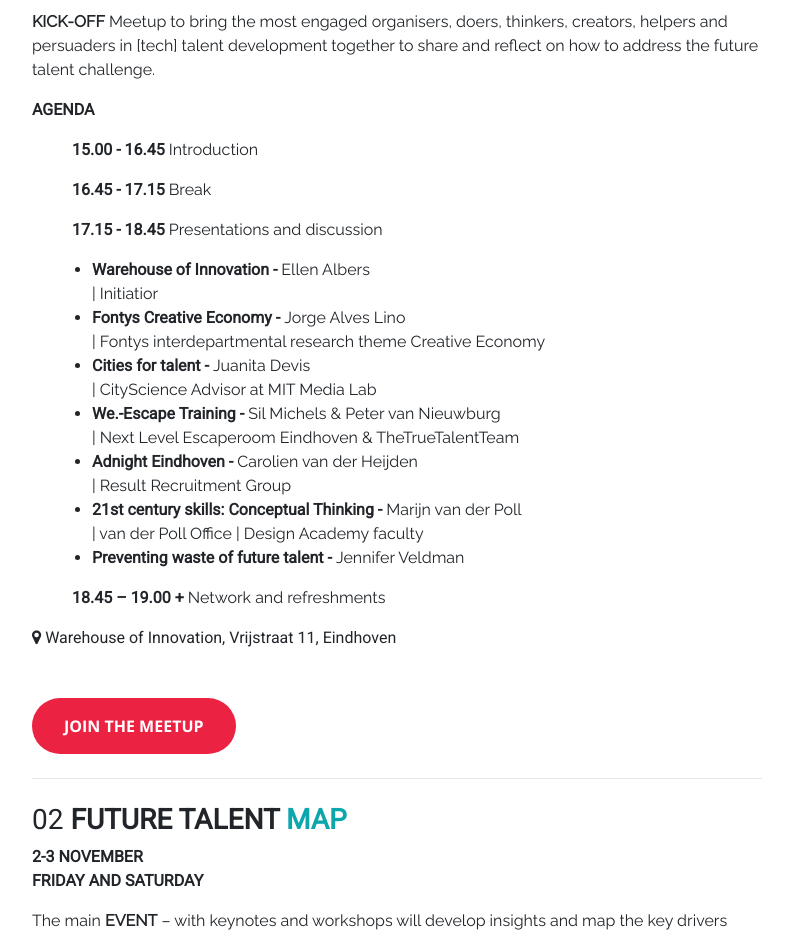
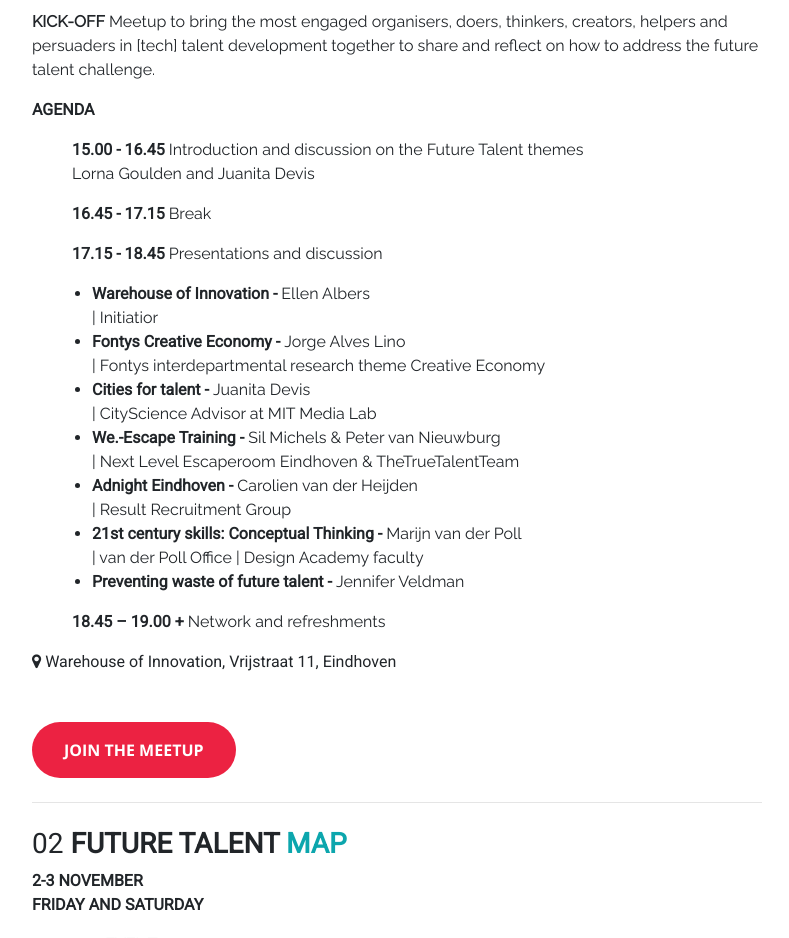
Before and after one commit to ladevis/futuretalentchallenge, a website: page index.html in a window 1280 px wide. Shown: the part 3320-4258 px from the top of the page, without its empty margins (243-1032 px from the left). Drawn offline with nearby package versions, Linux system fonts and the light colour scheme.

Commit message:
Added content to the page

```diff
--- a/index.html
+++ b/index.html
@@ -155,7 +155,7 @@
 
             <p class="t-bold t-f-fam">AGENDA</p>
 
-            <ul class=""><span class="t-bold t-f-fam">15.00 - 16.45 </span>Introduction</ul>
+            <ul class=""><span class="t-bold t-f-fam">15.00 - 16.45 </span>Introduction and discussion on the Future Talent themes <br> Lorna Goulden and Juanita Devis</ul>
             <ul class=""><span class="t-bold t-f-fam">16.45 - 17.15 </span>Break</ul>
             <ul class=""><span class="t-bold t-f-fam">17.15 - 18.45 </span>Presentations and discussion </ul>
             <ul class="p-left">
```
